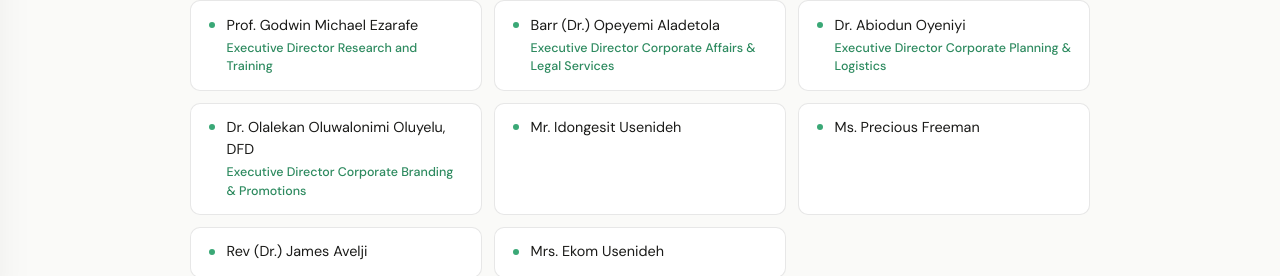
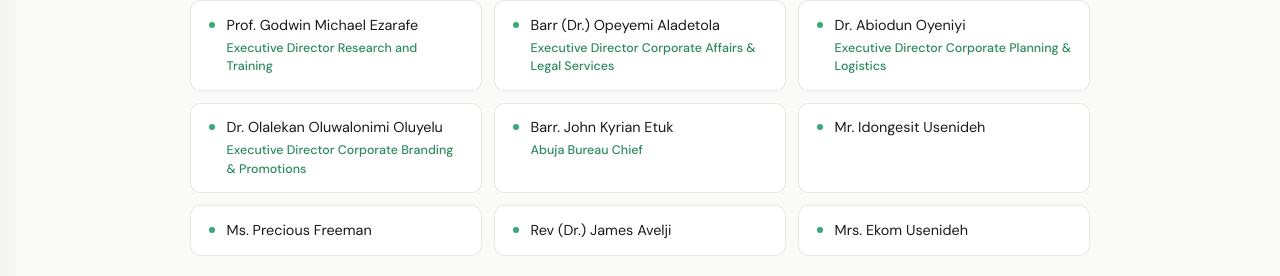
Before and after one commit to cipher-d-dev/isbmpa, a React (Vite) app: page /our-team in a window 1280 px wide. Shown: the part 501-777 px from the top of the page. Built offline with nearby package versions, Linux system fonts and the light colour scheme.

Commit message:
feat: serial isbmpa update

```diff
--- a/src/pages/OurTeam.tsx
+++ b/src/pages/OurTeam.tsx
@@ -20,8 +20,12 @@ const teamMembers = [
     role: "Executive Director Corporate Planning & Logistics",
   },
   {
-    name: "Dr. Olalekan Oluwalonimi Oluyelu, DFD",
+    name: "Dr. Olalekan Oluwalonimi Oluyelu",
     role: "Executive Director Corporate Branding & Promotions",
+  },
+  {
+    name: "Barr. John Kyrian Etuk",
+    role: "Abuja Bureau Chief"
   },
   { name: "Mr. Idongesit Usenideh", role: "" },
   { name: "Ms. Precious Freeman", role: "" },
```
